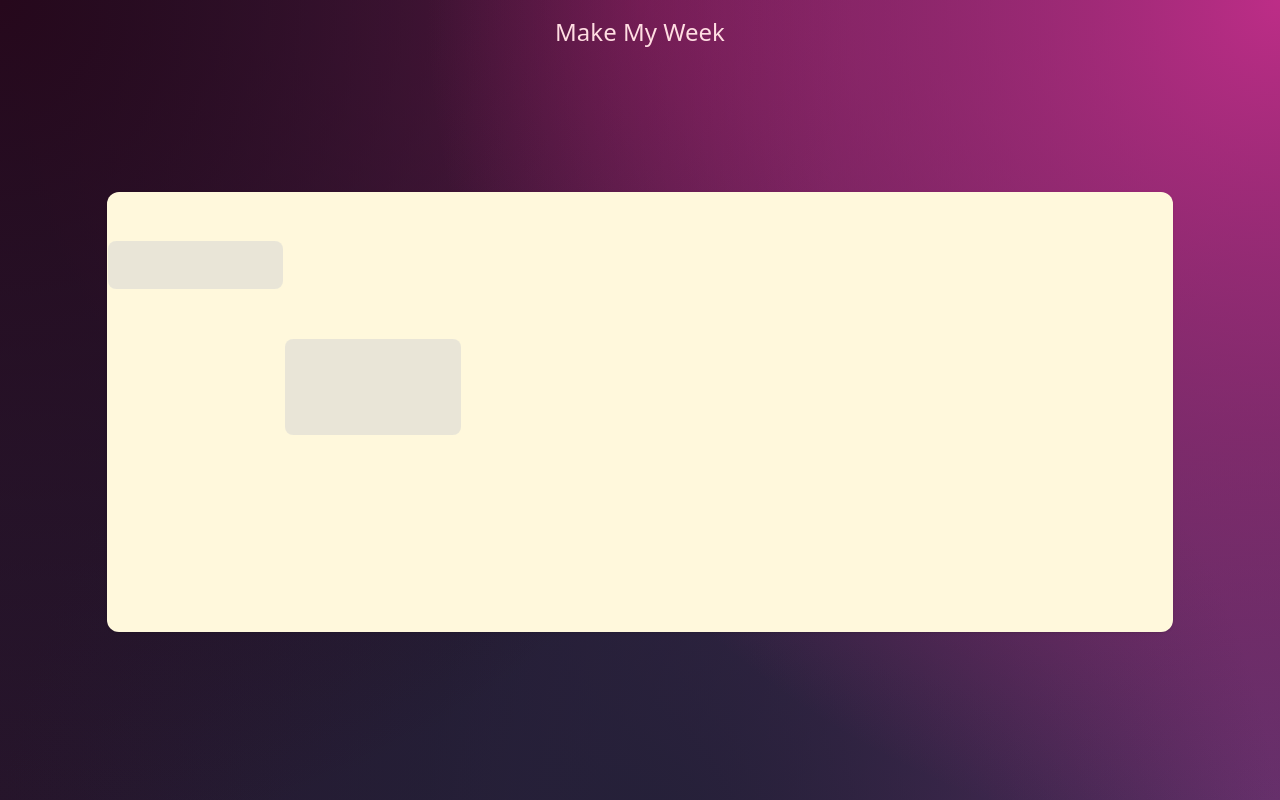
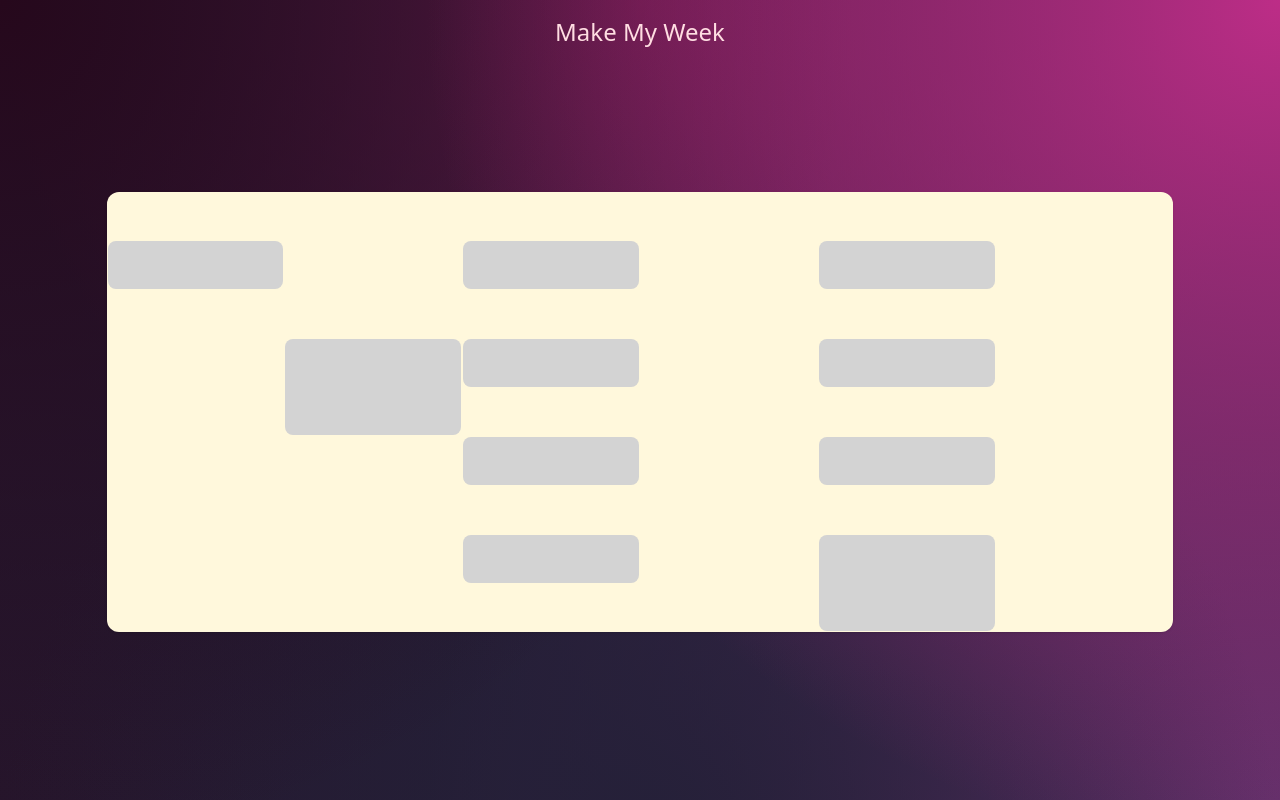
Before and after one commit to maggioniduffy/makemyweek, a Next.js app: page /result in a window 1280 px wide. Built offline with nearby package versions, Linux system fonts and the light colour scheme.

Commit message:
comments editing & nicer aux calendar

```diff
--- a/src/components/AuxCalendar/AuxCalendar.tsx
+++ b/src/components/AuxCalendar/AuxCalendar.tsx
@@ -1,14 +1,23 @@
 import React from "react";
+import LinearProgress from "@mui/material/LinearProgress";
+import { CircularProgress } from "@mui/material";
 
 const WhiteSpace = () => <div className="bg-transparent h-full w-full"></div>;
 
 interface GrayProps {
   h?: string;
+  o?: string;
 }
-const GraySpace = ({ h = "14" }: GrayProps) => {
+
+const GraySpace = ({ h = "14", o = "50" }: GrayProps) => {
+  console.log(h);
   return (
     <div className="h-24">
-      <div className={`bg-gray rounded-lg h-${h} bg-opacity-50 w-full`}></div>
+      <div
+        className={`bg-gray rounded-lg h-${h} bg-opacity-${o} w-full flex place-items-center justify-center`}
+      >
+        <span className="h-full p-6" />
+      </div>
     </div>
   );
 };
@@ -17,24 +26,26 @@ const AuxCalendar = () => {
   return (
     <table className="table-fixed bg-white w-10/12 rounded-xl shadow h-full m-48 p-8">
       <thead className="h-12">
-        <span></span>
+        <tr>
+          <th></th>
+        </tr>
       </thead>
       <tbody className="m-4">
         <tr>
           <td>
-            <GraySpace h="12" />
+            <GraySpace h="12" o="30" />
           </td>
           <td>
             <WhiteSpace />
           </td>
           <td>
-            <GraySpace h="18" />
+            <GraySpace h="18" o="20" />
           </td>
           <td>
             <WhiteSpace />
           </td>
           <td>
-            <GraySpace h="20" />
+            <GraySpace h="20" o="40" />
           </td>
           <td>
             <WhiteSpace />
@@ -45,16 +56,36 @@ const AuxCalendar = () => {
             <WhiteSpace />
           </td>
           <td>
-            <GraySpace h="24" />
+            <GraySpace h="24" o="30" />
           </td>
           <td>
-            <GraySpace h="20" />
+            <GraySpace h="20" o="20" />
           </td>
           <td>
             <WhiteSpace />
           </td>
           <td>
-            <GraySpace h="16" />
+            <GraySpace h="16" o="30" />
+          </td>
+          <td>
+            <WhiteSpace />
+          </td>
+        </tr>
+        <tr>
+          <td>
+            <WhiteSpace />
+          </td>
+          <td>
+            <WhiteSpace />
+          </td>
+          <td>
+            <GraySpace o="20" />
+          </td>
+          <td>
+            <WhiteSpace />
+          </td>
+          <td>
+            <GraySpace h="20" />
           </td>
           <td>
             <WhiteSpace />
@@ -74,27 +105,7 @@ const AuxCalendar = () => {
             <WhiteSpace />
           </td>
           <td>
-            <GraySpace />
-          </td>
-          <td>
-            <WhiteSpace />
-          </td>
-        </tr>
-        <tr>
-          <td>
-            <WhiteSpace />
-          </td>
-          <td>
-            <WhiteSpace />
-          </td>
-          <td>
-            <GraySpace />
-          </td>
-          <td>
-            <WhiteSpace />
-          </td>
-          <td>
-            <GraySpace />
+            <GraySpace h="24" />
           </td>
           <td>
             <WhiteSpace />
--- a/src/components/OptionsSelector/OptionsSelector.tsx
+++ b/src/components/OptionsSelector/OptionsSelector.tsx
@@ -85,18 +85,19 @@ const OptionsSelector = () => {
                         return (
                           <div
                             key={a.id + o.priority + ""}
-                            className="flex w-full p-2 border place-items-center justify-between space-y-2 p-1 rounded border-gray shadow"
+                            className="flex w-full p-2 border place-items-center justify-between space-y-2 p-1 rounded border-gray"
                           >
                             <div className="h-full w-full flex flex-col place-items-center justify-start my-4">
-                              <h5 className="text-darkpurple rounded p-1 text-center">
+                              <h5 className="text-darkpurple rounded p-1 text-center flex flex-col">
                                 {" "}
                                 Opcion {o.priority}
-                                {o.comment && (
-                                  <p className="text-sm1 font-bold">
-                                    {" "}
-                                    {o.comment}{" "}
-                                  </p>
-                                )}
+                                <p
+                                  contentEditable
+                                  className="text-xs w-full border rounded border-gray"
+                                  onChange={(e) => appendOption(e, a.id)}
+                                >
+                                  {o?.comment}
+                                </p>
                               </h5>
                               <div className="my-2 flex flex-col">
                                 <Button
@@ -114,7 +115,7 @@ const OptionsSelector = () => {
                                 {o.turns.map((t, i) => {
                                   return (
                                     <div
-                                      className="flex shadow-lg rounded p-2"
+                                      className="flex m-1 shadow rounded p-2"
                                       key={a.id + o.priority + i + ""}
                                     >
                                       <OptionsDay
--- a/src/utils/getSchedule.ts
+++ b/src/utils/getSchedule.ts
@@ -13,6 +13,7 @@ export async function getCalendar(activities: Array<Activity>) {
       score: 0,
       turns: [],
     };
-    aux.turns.push(a);
+    const temp = { activity: a, priority: a.options[0] };
+    aux.turns.push(temp);
   });
 }
```
